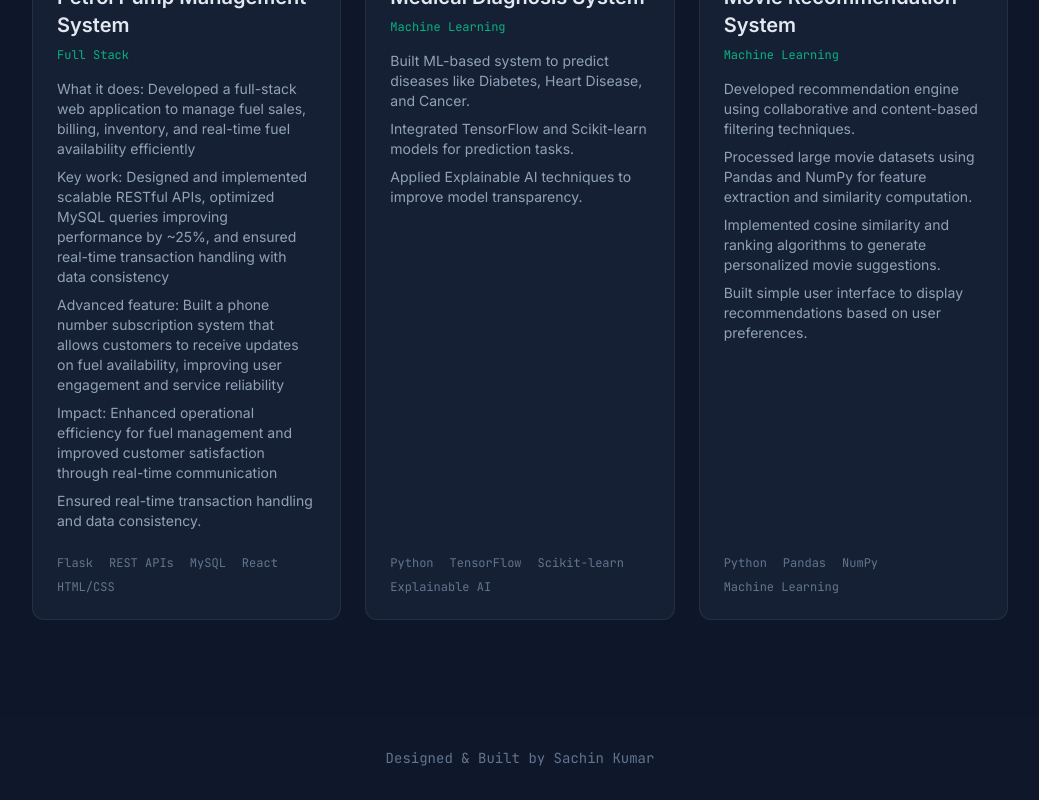
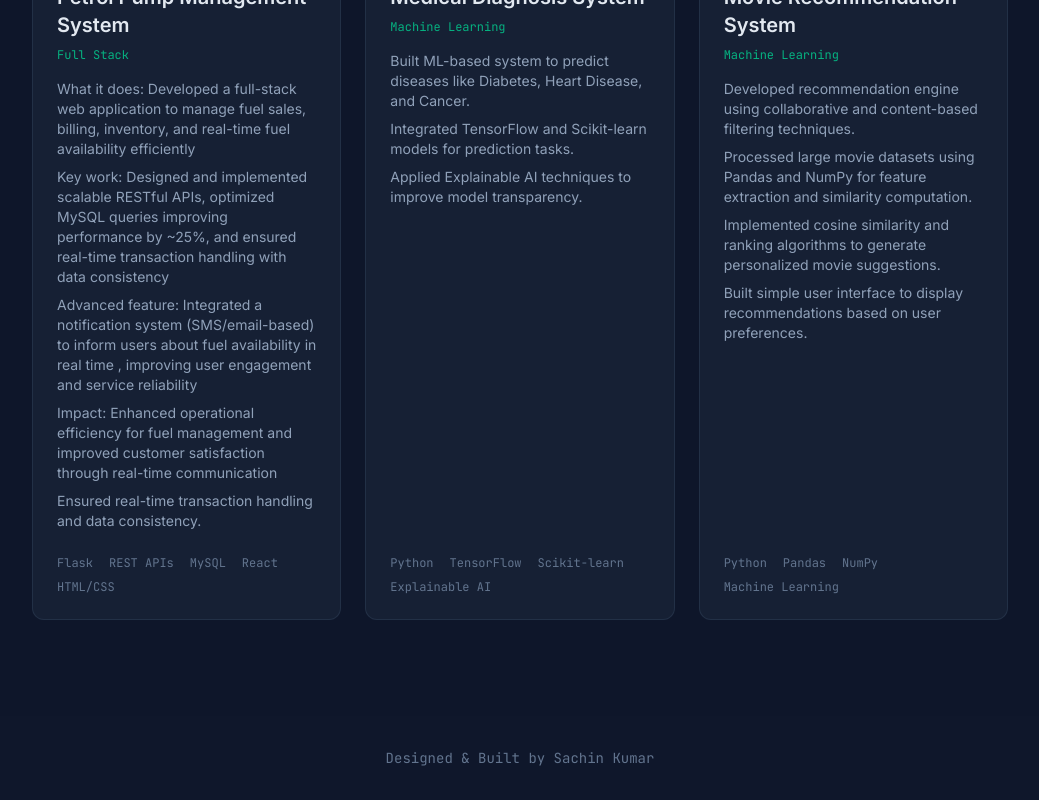
Before and after one commit to Sachin-Kumar02/sachin-portfolio, a React (Vite) app: page / in a window 1280 px wide. Shown: the part 3524-4324 px from the top of the page, without its empty margins (120-1159 px from the left). Built offline with nearby package versions, Linux system fonts and the light colour scheme.

Commit message:
Update data.ts

```diff
--- a/src/data.ts
+++ b/src/data.ts
@@ -55,7 +55,7 @@ export const portfolioData = {
       details: [
         "What it does: Developed a full-stack web application to manage fuel sales, billing, inventory, and real-time fuel availability efficiently",
         "Key work: Designed and implemented scalable RESTful APIs, optimized MySQL queries improving performance by ~25%, and ensured real-time transaction handling with data consistency",
-        "Advanced feature: Built a phone number subscription system that allows customers to receive updates on fuel availability, improving user engagement and service reliability",
+        "Advanced feature: Integrated a notification system (SMS/email-based) to inform users about fuel availability in real time , improving user engagement and service reliability",
         "Impact: Enhanced operational efficiency for fuel management and improved customer satisfaction through real-time communication",
         "Ensured real-time transaction handling and data consistency."
       ],
```
